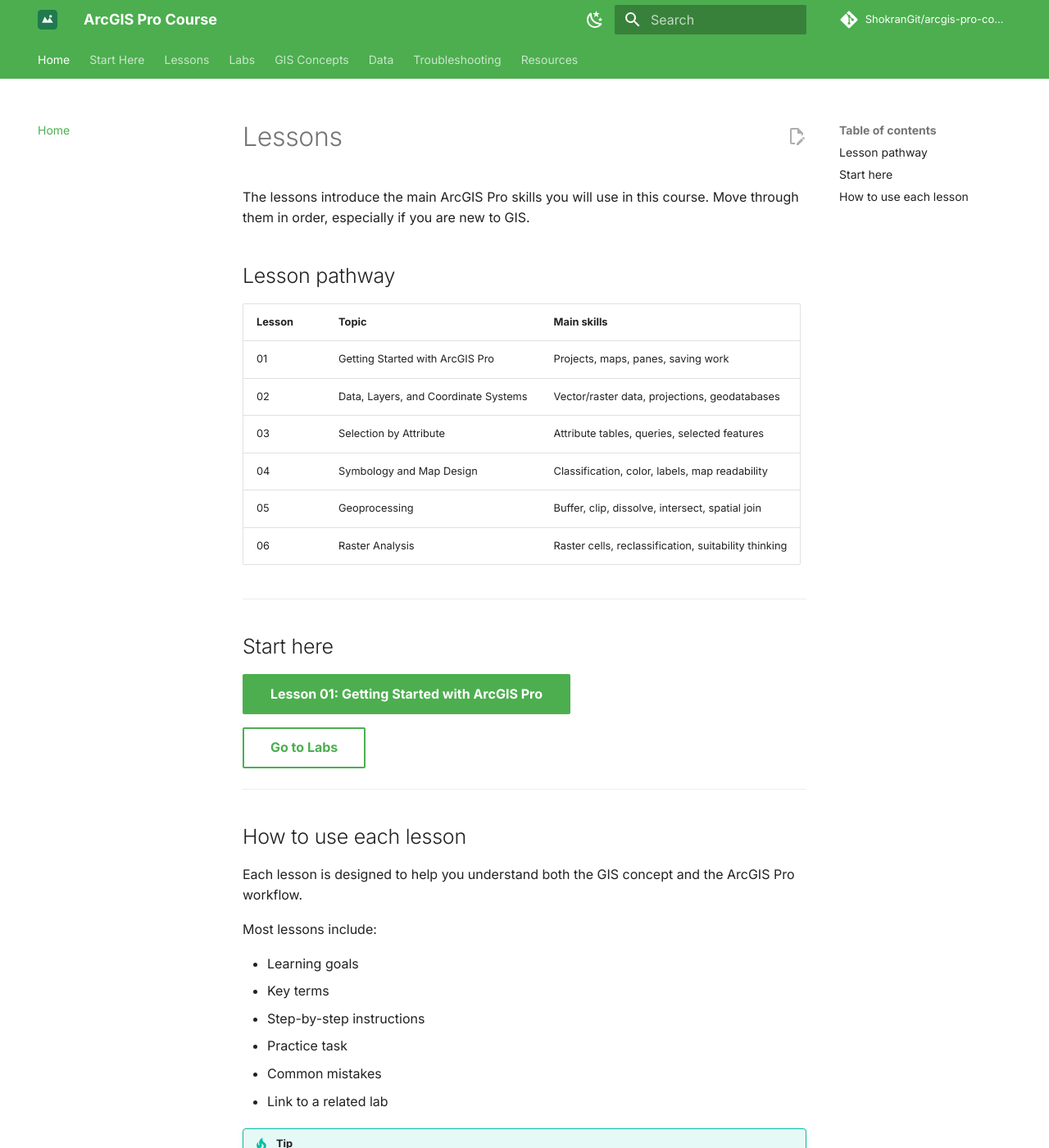
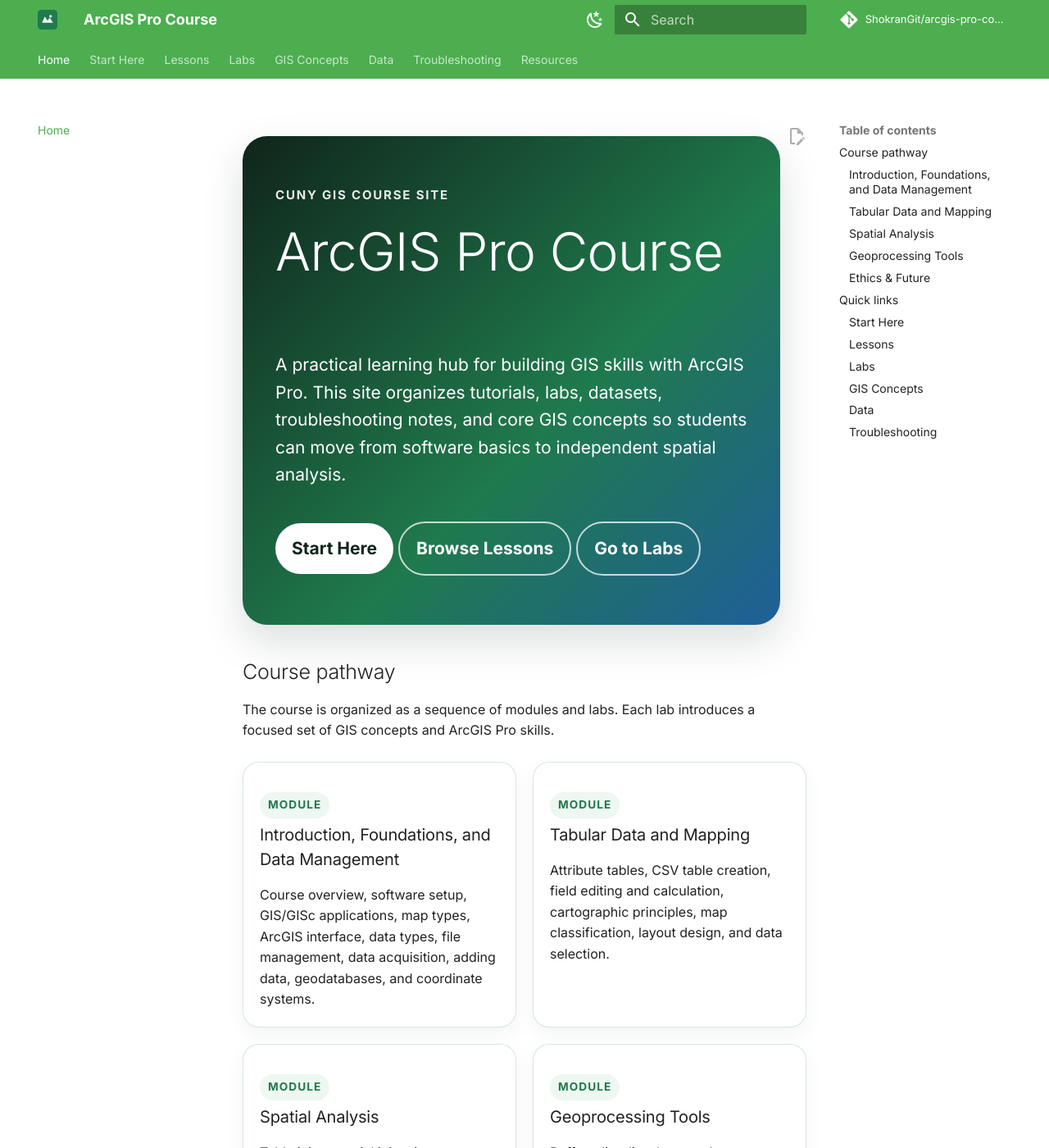
Before and after one commit to ShokranGit/arcgis-pro-course, an MkDocs documentation site: the page built from docs/index.md, in a window 1280 px wide and 1400 px high. Shown: the whole window at 82% size. Built offline with MkDocs 1.6.1 and Material for MkDocs 9.7.7, drawn with Linux system fonts in a browser that asks for light colours; comment, search, counter and statistics services are not loaded; some of the changed text lies outside the part shown.

Commit message:
Fix homepage links and update course pathway

```diff
--- a/docs/index.md
+++ b/docs/index.md
@@ -1,40 +1,113 @@
-# Lessons
-
-The lessons introduce the main ArcGIS Pro skills you will use in this course. Move through them in order, especially if you are new to GIS.
-
-## Lesson pathway
-
-| Lesson | Topic | Main skills |
-|---|---|---|
-| 01 | Getting Started with ArcGIS Pro | Projects, maps, panes, saving work |
-| 02 | Data, Layers, and Coordinate Systems | Vector/raster data, projections, geodatabases |
-| 03 | Selection by Attribute | Attribute tables, queries, selected features |
-| 04 | Symbology and Map Design | Classification, color, labels, map readability |
-| 05 | Geoprocessing | Buffer, clip, dissolve, intersect, spatial join |
-| 06 | Raster Analysis | Raster cells, reclassification, suitability thinking |
-
+---
+title: Home
 ---
 
-## Start here
+<div class="hero" markdown>
 
-[Lesson 01: Getting Started with ArcGIS Pro](01-getting-started.md){ .md-button .md-button--primary }
+<div class="eyebrow">CUNY GIS Course Site</div>
 
-[Go to Labs](../labs/index.md){ .md-button }
+# ArcGIS Pro Course
 
----
+A practical learning hub for building GIS skills with ArcGIS Pro. This site organizes tutorials, labs, datasets, troubleshooting notes, and core GIS concepts so students can move from software basics to independent spatial analysis.
 
-## How to use each lesson
+<div class="button-row" markdown>
+[Start Here](start-here.md){ .primary }
+[Browse Lessons](lessons/index.md){ .secondary }
+[Go to Labs](labs/index.md){ .secondary }
+</div>
 
-Each lesson is designed to help you understand both the GIS concept and the ArcGIS Pro workflow.
+</div>
 
-Most lessons include:
+## Course pathway
 
-- Learning goals
-- Key terms
-- Step-by-step instructions
-- Practice task
-- Common mistakes
-- Link to a related lab
+The course is organized as a sequence of modules and labs. Each lab introduces a focused set of GIS concepts and ArcGIS Pro skills.
 
-!!! tip
-    Keep ArcGIS Pro open while reading the lesson. These pages are meant to be used while you work, not just read before or after.
+<div class="card-grid" markdown>
+
+<div class="course-card" markdown>
+<span class="tag">Module</span>
+
+### Introduction, Foundations, and Data Management
+Course overview, software setup, GIS/GISc applications, map types, ArcGIS interface, data types, file management, data acquisition, adding data, geodatabases, and coordinate systems.
+</div>
+
+<div class="course-card" markdown>
+<span class="tag">Module</span>
+
+### Tabular Data and Mapping
+Attribute tables, CSV table creation, field editing and calculation, cartographic principles, map classification, layout design, and data selection.
+</div>
+
+<div class="course-card" markdown>
+<span class="tag">Module</span>
+
+### Spatial Analysis
+Table joins, spatial joins, intersect relationships, and distance-based spatial relationships.
+</div>
+
+<div class="course-card" markdown>
+<span class="tag">Module</span>
+
+### Geoprocessing Tools
+Buffer, clip, dissolve, overlay, union/intersect, raster analysis, and introductory geospatial programming.
+</div>
+
+<div class="course-card" markdown>
+<span class="tag">Module</span>
+
+### Ethics & Future
+Map misuse, ethical issues in GISc, and the future of GIS.
+</div>
+
+</div>
+
+## Quick links
+
+<div class="card-grid" markdown>
+
+<div class="course-card" markdown>
+<span class="tag">Setup</span>
+
+### [Start Here](start-here.md)
+Prepare your folders, understand file paths, and get ready to work in ArcGIS Pro.
+</div>
+
+<div class="course-card" markdown>
+<span class="tag">Lessons</span>
+
+### [Lessons](lessons/index.md)
+Review core concepts and software workflows.
+</div>
+
+<div class="course-card" markdown>
+<span class="tag">Labs</span>
+
+### [Labs](labs/index.md)
+Follow the lab sequence and track topics, slides, and tutorials.
+</div>
+
+<div class="course-card" markdown>
+<span class="tag">Concepts</span>
+
+### [GIS Concepts](concepts/index.md)
+Review key GIS ideas such as vector/raster data, coordinate systems, and attribute tables.
+</div>
+
+<div class="course-card" markdown>
+<span class="tag">Files</span>
+
+### [Data](data.md)
+Access course datasets and data notes.
+</div>
+
+<div class="course-card" markdown>
+<span class="tag">Help</span>
+
+### [Troubleshooting](troubleshooting.md)
+Fix common ArcGIS Pro issues with paths, projections, layers, tables, and exports.
+</div>
+
+</div>
+
+!!! tip "How to use this site"
+    Keep this site open during labs. Use the search bar when you need to find a topic quickly.
```
